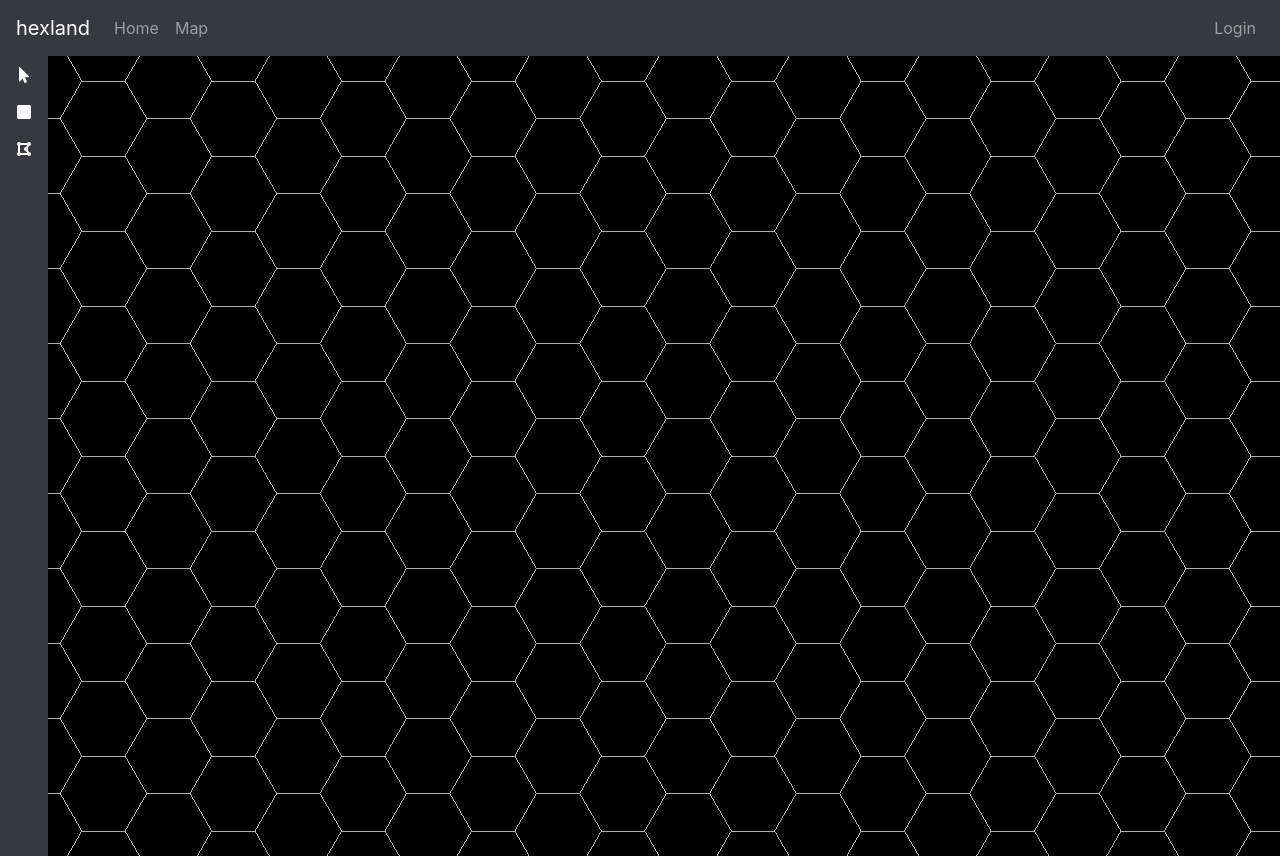
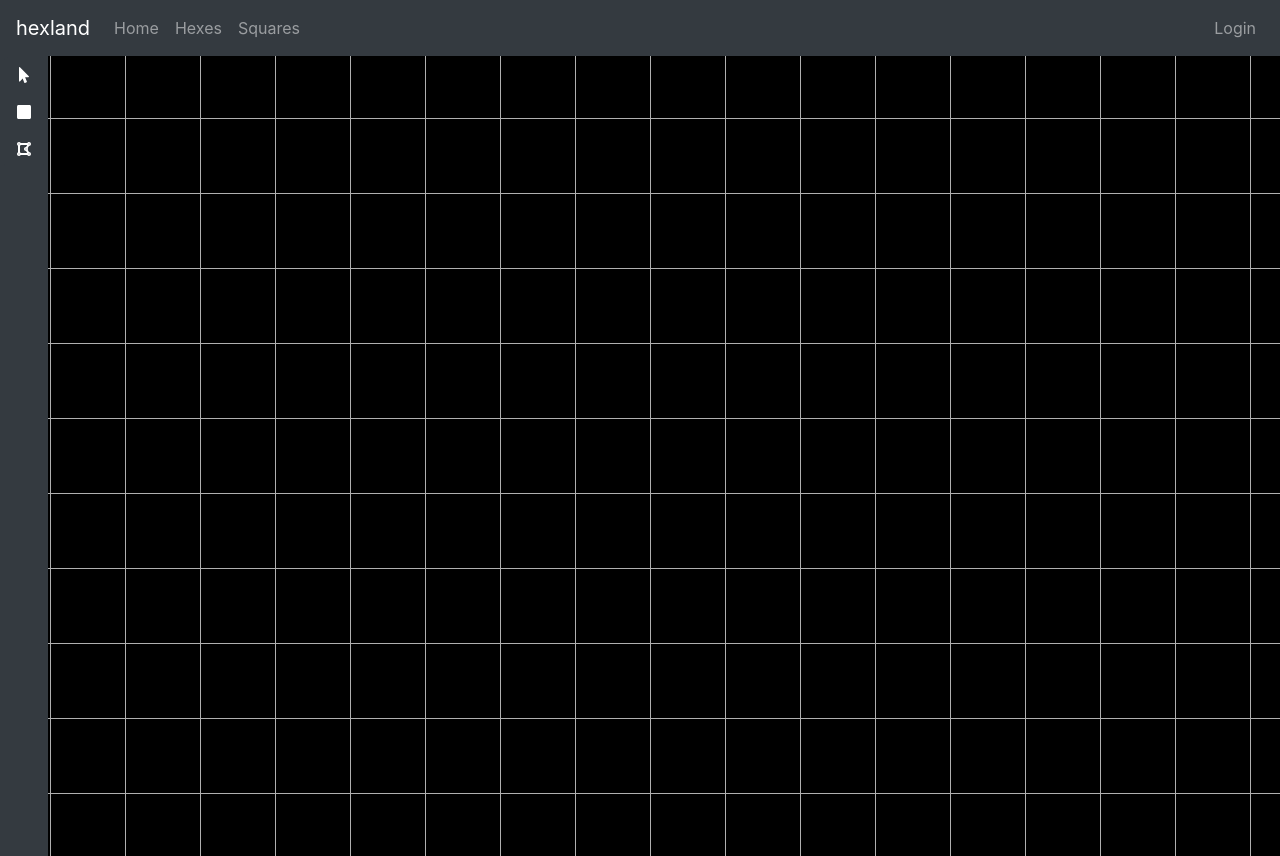
Before and after one commit to KaiEkkrin/hexland, a React (Create React App) app in the folder hexland-web/: page /map/1 in a window 1280 px wide. Shown: the top 856 px of the page. Built offline with nearby package versions, Linux system fonts and the light colour scheme.

Commit message:
Swap between hexes and squares statically

```diff
--- a/hexland-web/src/App.tsx
+++ b/hexland-web/src/App.tsx
@@ -14,7 +14,7 @@ function App() {
         <Switch>
           <Route exact path="/" component={Home} />
           <Route path="/login" component={Login} />
-          <Route path="/map" component={Map} />
+          <Route path="/map/:geometry" component={Map} />
         </Switch>
       </BrowserRouter>
     </div>
--- a/hexland-web/src/Map.tsx
+++ b/hexland-web/src/Map.tsx
@@ -7,6 +7,8 @@ import { HexGrid, SquareGrid } from './models/grid';
 
 import ButtonGroup from 'react-bootstrap/ButtonGroup';
 import ToggleButton from 'react-bootstrap/ToggleButton';
+
+import { RouteComponentProps } from 'react-router-dom';
 
 import { faDrawPolygon, faMousePointer, faSquare } from '@fortawesome/free-solid-svg-icons';
 import { FontAwesomeIcon } from '@fortawesome/react-fontawesome';
@@ -45,6 +47,10 @@ class Drawing extends React.Component<IDrawingProps> {
     this.mount = React.createRef();
   }
 
+  private get drawHexes(): boolean {
+    return this.props.geometry === "hex";
+  }
+
   componentDidMount() {
     const spacing = 75.0;
     const tileDim = 12;
@@ -65,7 +71,7 @@ class Drawing extends React.Component<IDrawingProps> {
     renderer.setSize(window.innerWidth, window.innerHeight);
     mount.appendChild(renderer.domElement);
 
-    var grid = this.props.geometry === "hex" ? new HexGrid(spacing, tileDim) : new SquareGrid(spacing, tileDim);
+    var grid = this.drawHexes ? new HexGrid(spacing, tileDim) : new SquareGrid(spacing, tileDim);
     grid.addToScene(scene, 0, 0, 1);
 
     camera.position.z = 5;
@@ -79,13 +85,13 @@ class Drawing extends React.Component<IDrawingProps> {
   }
 }
 
-function Map() {
+function Map(props: RouteComponentProps<IDrawingProps>) {
   return (
     <div>
       <Navigation />
       <MapControls />
       <div className="Map-content">
-        <Drawing geometry="hex" />
+        <Drawing geometry={props.match.params.geometry} />
       </div>
     </div>
   );
--- a/hexland-web/src/Navigation.tsx
+++ b/hexland-web/src/Navigation.tsx
@@ -10,7 +10,14 @@ function Navigation() {
       <Navbar.Collapse>
         <Nav className="mr-auto">
           <Nav.Link href="/">Home</Nav.Link>
-          <Nav.Link href="/map">Map</Nav.Link>
+          {
+            // Temporarily, I'm adding Squares and Hexes explicitly.
+            // Once I can start doing meaningful stuff with these, I want to
+            // change to a model where I persist them and allow drop-down
+            // selection of the different maps a user has created.
+          }
+          <Nav.Link href="/map/hex">Hexes</Nav.Link>
+          <Nav.Link href="/map/square">Squares</Nav.Link>
         </Nav>
       </Navbar.Collapse>
       <Navbar.Collapse className="justify-content-end">
```
